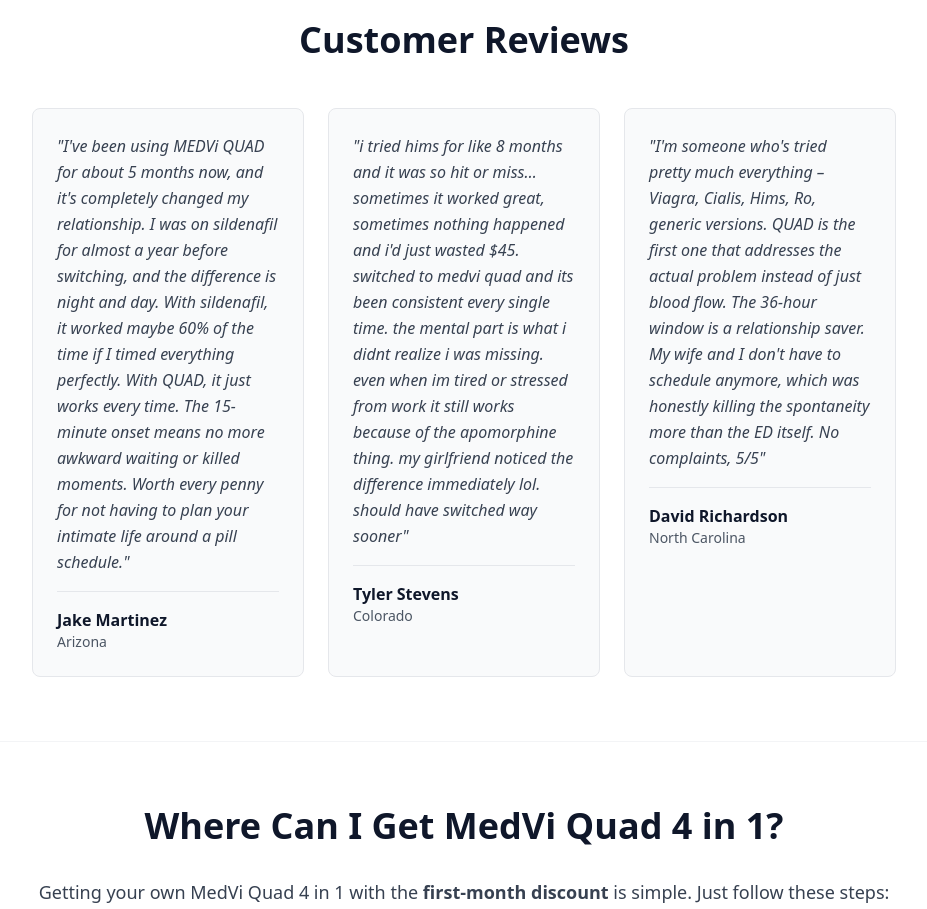
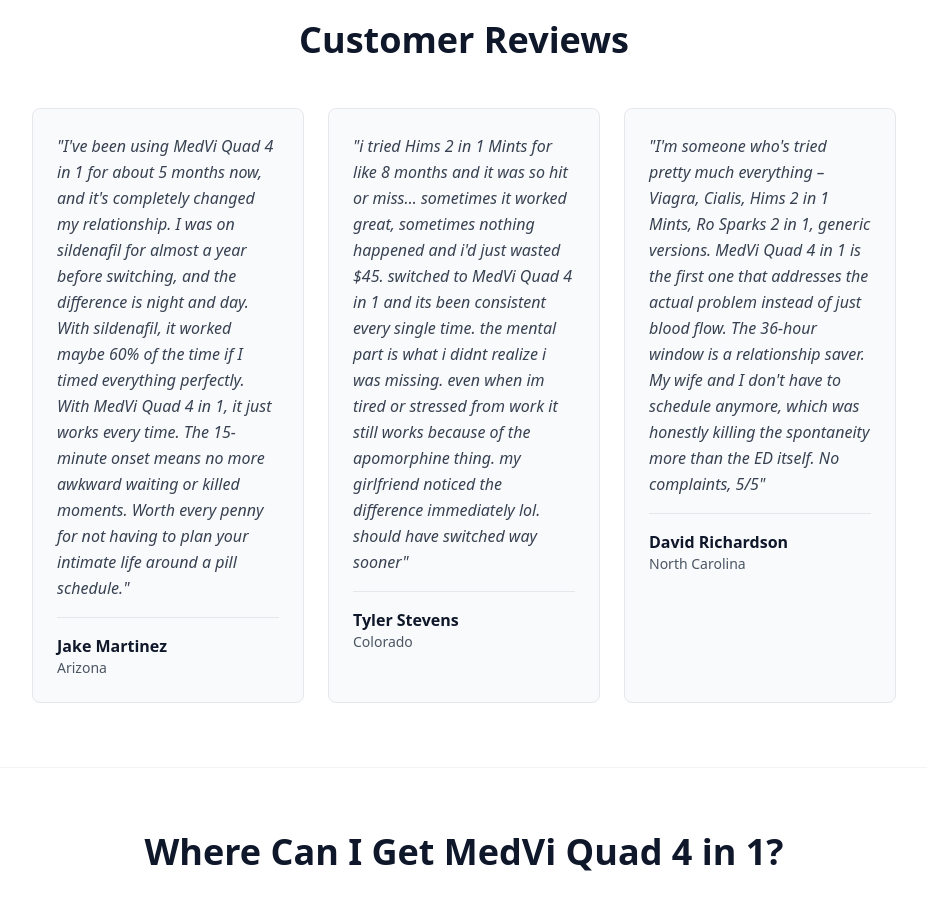
Before and after one commit to bimmer517/builder-quad-comparison-listicle, a React (Vite) app: page / in a window 1280 px wide. Shown: the part 6820-7729 px from the top of the page, without its empty margins (176-1103 px from the left). Built offline with nearby package versions, Linux system fonts and the light colour scheme.

Commit message:
Rename products in TestimonialsSection.tsx
cgen-fc7486c9ae1f4c95b3ed1f48aea8a573

```diff
--- a/client/components/TestimonialsSection.tsx
+++ b/client/components/TestimonialsSection.tsx
@@ -2,19 +2,19 @@ export function TestimonialsSection() {
   const testimonials = [
     {
       quote:
-        "I've been using MEDVi QUAD for about 5 months now, and it's completely changed my relationship. I was on sildenafil for almost a year before switching, and the difference is night and day. With sildenafil, it worked maybe 60% of the time if I timed everything perfectly. With QUAD, it just works every time. The 15-minute onset means no more awkward waiting or killed moments. Worth every penny for not having to plan your intimate life around a pill schedule.",
+        "I've been using MedVi Quad 4 in 1 for about 5 months now, and it's completely changed my relationship. I was on sildenafil for almost a year before switching, and the difference is night and day. With sildenafil, it worked maybe 60% of the time if I timed everything perfectly. With MedVi Quad 4 in 1, it just works every time. The 15-minute onset means no more awkward waiting or killed moments. Worth every penny for not having to plan your intimate life around a pill schedule.",
       author: "Jake Martinez",
       location: "Arizona",
     },
     {
       quote:
-        "i tried hims for like 8 months and it was so hit or miss… sometimes it worked great, sometimes nothing happened and i'd just wasted $45. switched to medvi quad and its been consistent every single time. the mental part is what i didnt realize i was missing. even when im tired or stressed from work it still works because of the apomorphine thing. my girlfriend noticed the difference immediately lol. should have switched way sooner",
+        "i tried Hims 2 in 1 Mints for like 8 months and it was so hit or miss… sometimes it worked great, sometimes nothing happened and i'd just wasted $45. switched to MedVi Quad 4 in 1 and its been consistent every single time. the mental part is what i didnt realize i was missing. even when im tired or stressed from work it still works because of the apomorphine thing. my girlfriend noticed the difference immediately lol. should have switched way sooner",
       author: "Tyler Stevens",
       location: "Colorado",
     },
     {
       quote:
-        "I'm someone who's tried pretty much everything – Viagra, Cialis, Hims, Ro, generic versions. QUAD is the first one that addresses the actual problem instead of just blood flow. The 36-hour window is a relationship saver. My wife and I don't have to schedule anymore, which was honestly killing the spontaneity more than the ED itself. No complaints, 5/5",
+        "I'm someone who's tried pretty much everything – Viagra, Cialis, Hims 2 in 1 Mints, Ro Sparks 2 in 1, generic versions. MedVi Quad 4 in 1 is the first one that addresses the actual problem instead of just blood flow. The 36-hour window is a relationship saver. My wife and I don't have to schedule anymore, which was honestly killing the spontaneity more than the ED itself. No complaints, 5/5",
       author: "David Richardson",
       location: "North Carolina",
     },
```
